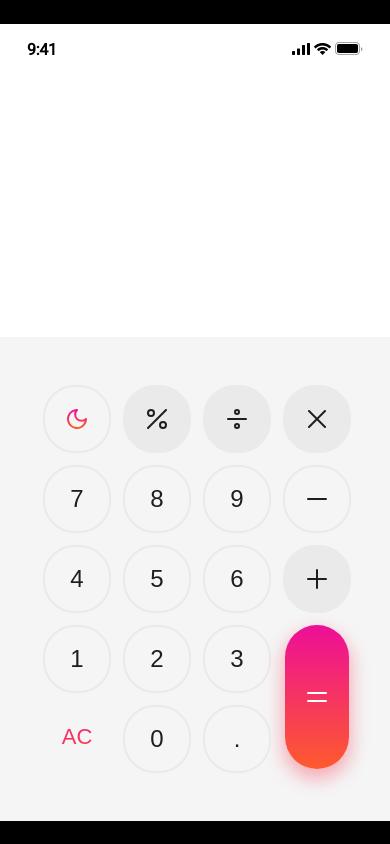
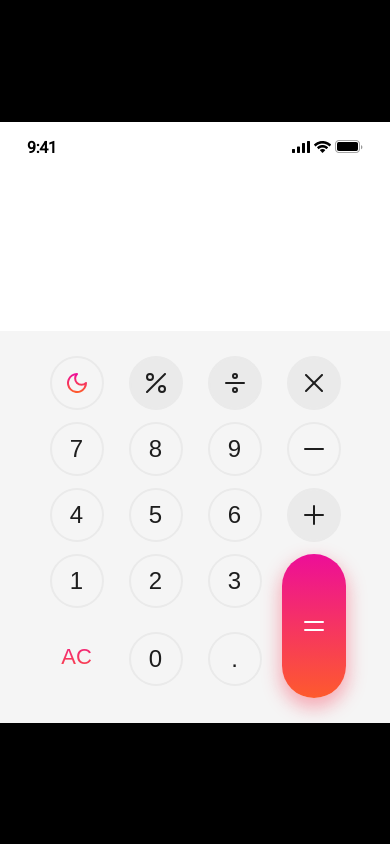
Before and after one commit to AntoninaPavlova/Calculator, a plain HTML site: page index.html in a window 390 px wide. Drawn offline with Linux system fonts and the light colour scheme.

Commit message:
Changed the styles for the adaptive.

```diff
--- a/style.less
+++ b/style.less
@@ -220,6 +220,29 @@ button {
   }
 }
 
+@media (max-width: 1680px) {
+  .calculator__display {
+    padding: 43px;
+  }
+}
+
+@media (max-width: 1169.98px) {
+  .calculator__buttons {
+    padding: 25px 43px;
+  }
+
+  .calculator__button {
+    width: 50px;
+    height: 50px;
+  }
+}
+
+@media (max-width: 1024px) {
+  .calculator__display {
+    padding: 25px;
+  }
+}
+
 @media (max-width: 379.98px) {
   .calculator__buttons {
     padding: 25px 0;
```
Also changed, not shown: style.css.
